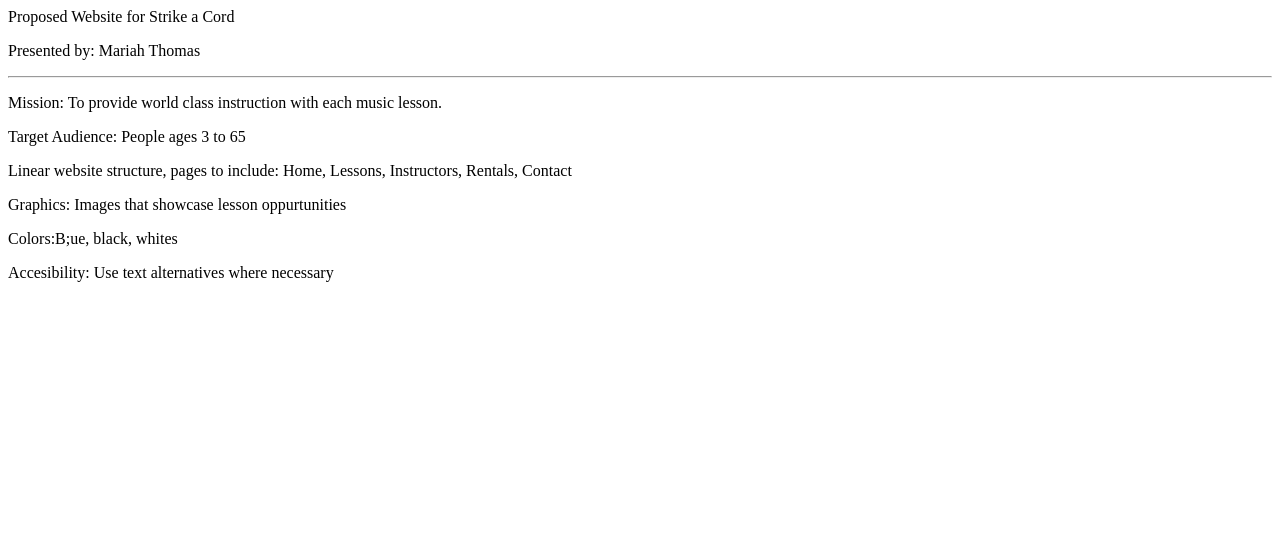
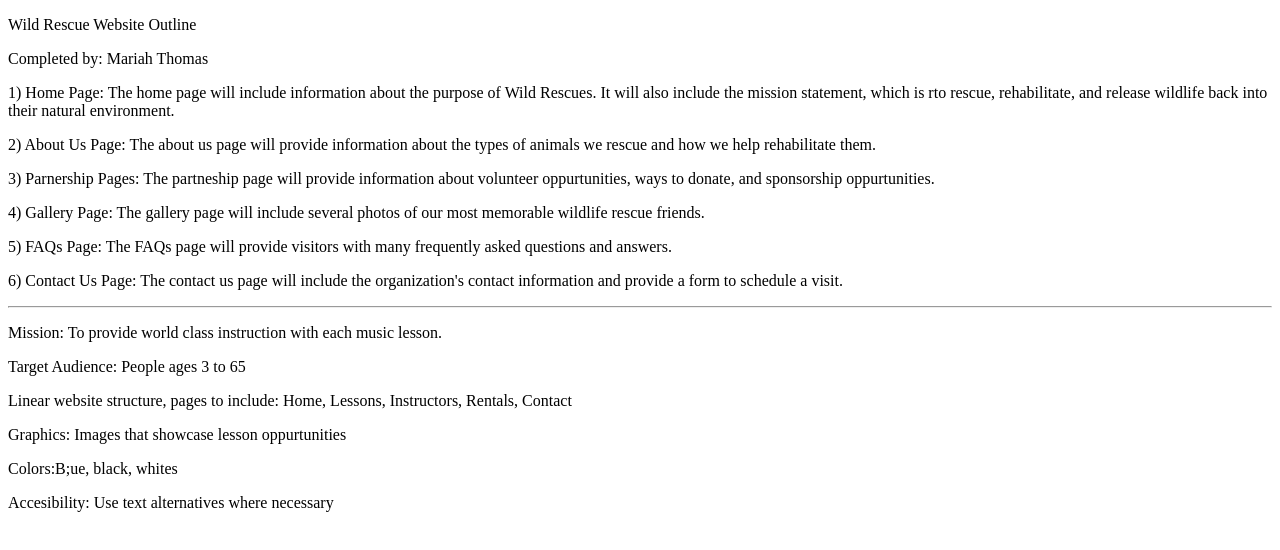
Before and after one commit to 144Fa23/ch1lab2-MariahThomas03, a plain HTML site: page index.html in a window 1280 px wide. Drawn offline with Linux system fonts and the light colour scheme.

Commit message:
CH1LB2
This lab was all about creating a web layout for a rescue wildlife company, and used the paragraph element, and helped me learn the fundamentals of the layout for creating any website.

```diff
--- a/index.html
+++ b/index.html
@@ -1,11 +1,24 @@
+<!DOCTYPE html>
 <html lang="en">
 <head>
-<title>Strike a Chord</title>
+<title>Wild Rescue</title>
 <meta charset="utf-8">
 </head>
 <body>
-	<p>Proposed Website for Strike a Cord</p>
-	<p>Presented by: Mariah Thomas</p>
+	<p>Wild Rescue Website Outline</p>
+	<p>Completed by: Mariah Thomas</p>
+
+	<p> 1) Home Page: The home page will include information about the purpose of Wild Rescues. It will also include the mission statement, which is rto rescue, rehabilitate, and release wildlife back into their natural environment.</p>
+
+	<p> 2) About Us Page: The about us page will provide information about the types of animals we rescue and how we help rehabilitate them.</p>
+
+	<p>3) Parnership Pages: The partneship page will provide information about volunteer oppurtunities, ways to donate, and sponsorship oppurtunities.</p>
+
+	<p>4) Gallery Page: The gallery page will include several photos of our most memorable wildlife rescue friends.</p>
+
+	<P>5) FAQs Page: The FAQs page will provide visitors with many frequently asked questions and answers.</P>
+
+	<p>6) Contact Us Page: The contact us page will include the organization's contact information and provide a form to schedule a visit.</p>
 	<hr>
     <p>Mission: To provide world class instruction with each music lesson.</p>
 
```
